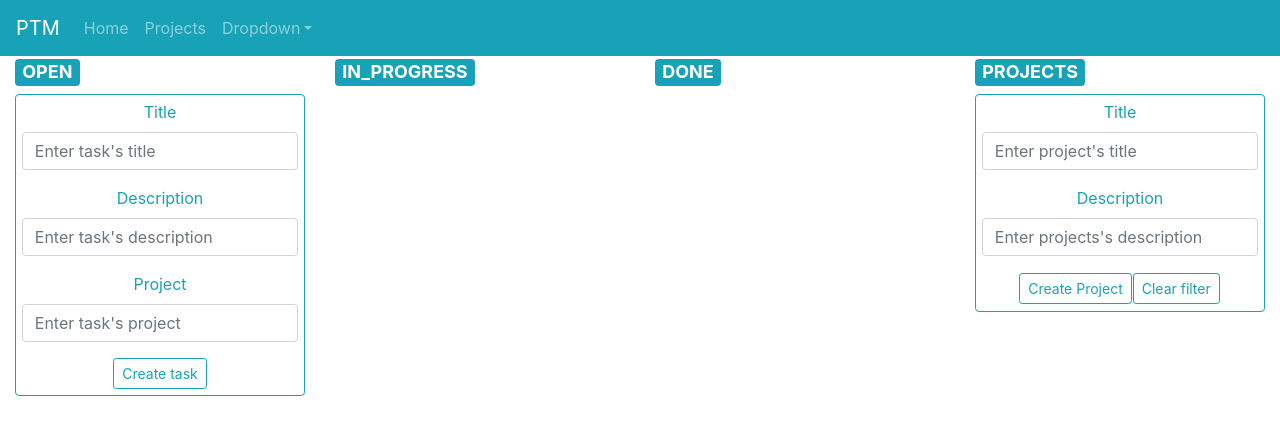
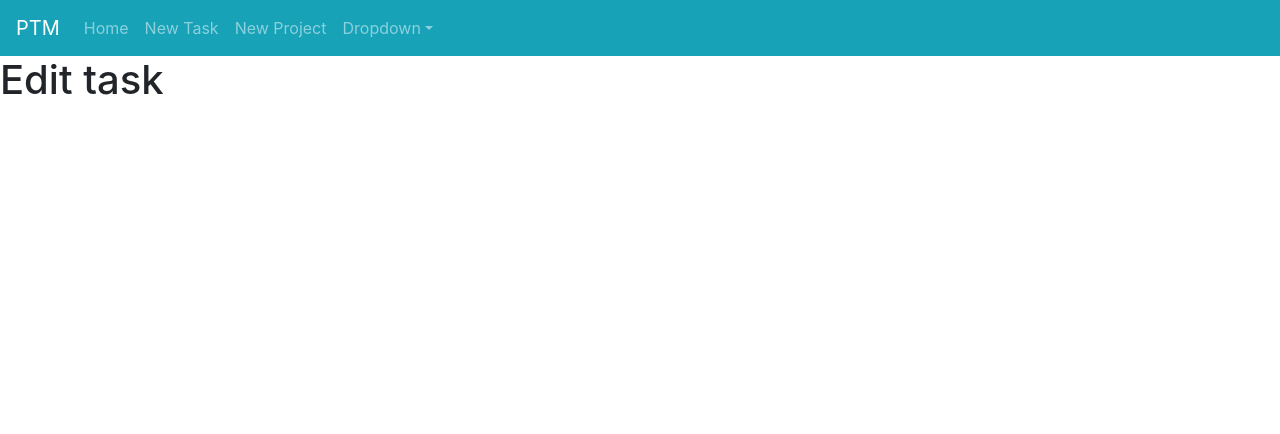
Before and after one commit to medvecky/ptm-react-web-client, a React (Create React App) app: page /task/1 in a window 1280 px wide. Shown: the top 434 px of the page. Built offline with nearby package versions, Linux system fonts and the light colour scheme.

Commit message:
Implemeneting draft routing

```diff
--- a/package.json
+++ b/package.json
@@ -13,11 +13,14 @@
     "@types/react": "^16.9.43",
     "@types/react-bootstrap": "^1.0.1",
     "@types/react-dom": "^16.9.8",
+    "@types/react-router": "^5.1.8",
+    "@types/react-router-dom": "^5.1.5",
     "bootstrap": "^4.5.0",
     "gh-pages": "^3.1.0",
     "react": "^16.13.1",
     "react-bootstrap": "^1.3.0",
     "react-dom": "^16.13.1",
+    "react-router": "^5.2.0",
     "react-router-dom": "^5.2.0",
     "react-scripts": "3.4.1",
     "typescript": "^3.8.3"
--- a/src/App.tsx
+++ b/src/App.tsx
@@ -1,13 +1,15 @@
 import React from 'react';
-import './App.css';
 import 'bootstrap/dist/css/bootstrap.min.css';
 import PTMContainer from "./components/PTMContainer/PTMContainer";
+import {BrowserRouter} from "react-router-dom";
 
 const App: React.FC = () => {
     return (
-        <div className='App'>
-            <PTMContainer />
-        </div>
+        <BrowserRouter>
+            <div className='App'>
+                <PTMContainer/>
+            </div>
+        </BrowserRouter>
     );
 };
 
--- a/src/components/CreateTaskForm.tsx
+++ b/src/components/CreateTaskForm.tsx
@@ -22,7 +22,8 @@ const CreateTaskForm: React.FC<CreateTaskProps> = props => {
             <Card
                 style={{
                     padding: '2%',
-                    width: '100%'
+                    margin: '5%',
+                    width: '50%'
                 }}
                 border="info"
                 text="info"
--- /dev/null
+++ b/src/components/ListsContainer.tsx
@@ -0,0 +1,71 @@
+import React from "react";
+import {Col, Container, Row} from "react-bootstrap";
+import TasksList from "./TasksList";
+import ProjectsList from "./ProjectsList";
+import {Task} from "../task.model";
+import {EditTaskDto} from "../edit-task.dto";
+import {Project} from "../project.model";
+import {EditProjectDto} from "../edit-project.dto";
+import {RouteComponentProps, withRouter} from "react-router";
+
+type ListsContainerProps = {
+    tasks: Task [];
+    projects: Project [];
+    deleteTaskHandler: (taskId: string) => void;
+    editTaskHandler: (editTaskDto: EditTaskDto) => void;
+    projectFilter: string;
+    deleteProjectHandler: (projectId: string) => void;
+    setProjectFilter: (project: string) => void;
+    editProjectHandler: (editProjectDto: EditProjectDto) => void;
+}
+
+const ListsContainer: React.FC<ListsContainerProps> = (props) => {
+    return (
+        <Container
+            style={{
+                margin: '0',
+                maxWidth: '100%'
+            }}
+        >
+            <Row>
+                <Col xs={10} sm={3} lg={3}>
+                    <TasksList
+                        status='OPEN'
+                        items={props.tasks}
+                        onDeleteTask={props.deleteTaskHandler}
+                        onEditTask={props.editTaskHandler}
+                        project={props.projectFilter}
+                    />
+                </Col>
+                <Col xs={10} sm={3} lg={3}>
+                    <TasksList
+                        status='IN_PROGRESS'
+                        items={props.tasks}
+                        onDeleteTask={props.deleteTaskHandler}
+                        onEditTask={props.editTaskHandler}
+                        project={props.projectFilter}
+                    />
+                </Col>
+                <Col xs={10} sm={3} lg={3}>
+                    <TasksList
+                        status='DONE'
+                        items={props.tasks}
+                        onDeleteTask={props.deleteTaskHandler}
+                        onEditTask={props.editTaskHandler}
+                        project={props.projectFilter}
+                    />
+                </Col>
+                <Col xs={10} sm={3} lg={3}>
+                    <ProjectsList
+                        items={props.projects}
+                        onDeleteProject={props.deleteProjectHandler}
+                        onEditProject={props.editProjectHandler}
+                        onChangeFilter={props.setProjectFilter}
+                    />
+                </Col>
+            </Row>
+        </Container>
+    );
+};
+
+export default ListsContainer;
--- a/src/components/NavBar.tsx
+++ b/src/components/NavBar.tsx
@@ -1,5 +1,6 @@
 import React from 'react';
 import {Nav, Navbar, NavDropdown} from "react-bootstrap";
+import { Link } from 'react-router-dom';
 
 const NavBar :React.FC = () => {
     return (
@@ -8,8 +9,9 @@ const NavBar :React.FC = () => {
             <Navbar.Toggle aria-controls="basic-navbar-nav" />
             <Navbar.Collapse id="basic-navbar-nav">
                 <Nav className="mr-auto">
-                    <Nav.Link href="#home">Home</Nav.Link>
-                    <Nav.Link href="#link">Projects</Nav.Link>
+                    <Nav.Link as={Link} to='/'>Home</Nav.Link>
+                    <Nav.Link as={Link} to='/new-task'>New Task</Nav.Link>
+                    <Nav.Link as={Link} to='/new-project'>New Project</Nav.Link>
                     <NavDropdown title="Dropdown" id="basic-nav-dropdown">
                         <NavDropdown.Item href="#action/3.1">Reports</NavDropdown.Item>
                         <NavDropdown.Item href="#action/3.2">Another action</NavDropdown.Item>
--- a/src/components/PTMContainer/PTMContainer.tsx
+++ b/src/components/PTMContainer/PTMContainer.tsx
@@ -1,21 +1,20 @@
 import React, {useState} from "react";
-import {Col, Container, Row} from "react-bootstrap";
 import {Task} from "../../task.model";
 import {CreateTaskDto} from "../../create-task.dto";
 import {EditTaskDto} from "../../edit-task.dto";
-import TasksList from "../TasksList";
 import CreateTaskForm from "../CreateTaskForm";
 import {updateProjectValues, updateTaskValues} from "./PtmContainerFunctions";
 import {TaskStatus} from "../../task.status.enum";
 import NavBar from "../NavBar";
 import {Project} from "../../project.model";
 import {CreateProjectDto} from "../../create-project.dto";
+import {EditProjectDto} from "../../edit-project.dto";
+import ListsContainer from "../ListsContainer";
 import CreateProjectForm from "../CreateProjectForm";
-import {EditProjectDto} from "../../edit-project.dto";
-import ProjectsList from "../ProjectsList";
+import {Route, withRouter} from "react-router";
 
 
-const PTMContainer: React.FC = () => {
+const PTMContainer: React.FC = (props) => {
     const [tasks, setTasks] = useState<Task[]>([]);
     const [projects, setProjects] = useState<Project[]>([]);
     const [projectFilter, setProjectFilter] = useState<string>('');
@@ -84,70 +83,45 @@ const PTMContainer: React.FC = () => {
         });
     };
 
+    const lists = () => (
+        <ListsContainer
+            tasks={tasks}
+            projects={projects}
+            projectFilter={projectFilter}
+            deleteTaskHandler={deleteTaskHandler}
+            editTaskHandler={editTaskHandler}
+            deleteProjectHandler={deleteProjectHandler}
+            editProjectHandler={editProjectHandler}
+            setProjectFilter={setProjectFilter}
+        />
+    );
+
+    const createTask = () => (
+        <CreateTaskForm onCreateTask={addTaskHandler}/>
+    );
+
+    const createProject = () => (
+        <CreateProjectForm onCreateProject={addProjectHandler} onClearFilter={setProjectFilter} />
+    );
+
+    const editTask = (props: any) => {
+        console.log('editTask', props)
+        return (
+            <h1>Edit task</h1>
+        );
+    };
+
+
+    console.log('PTMContainer',props);
     return (
         <div className='main'>
-            <NavBar />
-            <Container
-                style={{
-                    margin: '0',
-                    maxWidth: '100%'
-                }}
-            >
-                <Row>
-                    <Col xs={10} sm={3} lg={3}>
-                        <TasksList
-                            status='OPEN'
-                            items={tasks}
-                            onDeleteTask={deleteTaskHandler}
-                            onEditTask={editTaskHandler}
-                            project={projectFilter}
-                        />
-                    </Col>
-                    <Col xs={10} sm={3} lg={3}>
-                        <TasksList
-                            status='IN_PROGRESS'
-                            items={tasks}
-                            onDeleteTask={deleteTaskHandler}
-                            onEditTask={editTaskHandler}
-                            project={projectFilter}
-                        />
-                    </Col>
-                    <Col xs={10} sm={3} lg={3}>
-                        <TasksList
-                            status='DONE'
-                            items={tasks}
-                            onDeleteTask={deleteTaskHandler}
-                            onEditTask={editTaskHandler}
-                            project={projectFilter}
-                        />
-                    </Col>
-                    <Col xs={10} sm={3} lg={3}>
-                        <ProjectsList
-                            items={projects}
-                            onDeleteProject={deleteProjectHandler}
-                            onEditProject={editProjectHandler}
-                            onChangeFilter={setProjectFilter}
-                        />
-                    </Col>
-                </Row>
-                <Row>
-                    <Col xs={10} sm={3} lg={3}>
-                        <CreateTaskForm onCreateTask={addTaskHandler}/>
-                    </Col>
-                    <Col>
-                    </Col>
-                    <Col>
-                    </Col>
-                    <Col xs={10} sm={3} lg={3}>
-                        <CreateProjectForm
-                            onCreateProject={addProjectHandler}
-                            onClearFilter={setProjectFilter}
-                        />
-                    </Col>
-                </Row>
-            </Container>
+            <NavBar/>
+            <Route path="/" exact component={lists}/>
+            <Route path="/new-task" exact component={createTask}/>
+            <Route path="/new-project" exact component={createProject}/>
+            <Route path="/task/:id" exact component={editTask} />
         </div>
     );
 };
 
-export default PTMContainer;
+export default withRouter(PTMContainer);
--- a/src/components/ProjectsList.tsx
+++ b/src/components/ProjectsList.tsx
@@ -1,5 +1,5 @@
 import React from 'react';
-import {Container, Row, Badge, Button} from 'react-bootstrap';
+import {Container, Row, Badge} from 'react-bootstrap';
 import {EditProjectDto} from "../edit-project.dto";
 import ProjectForm from "./ProjectForm";
 import {Project} from "../project.model";
--- a/src/components/TaskForm.tsx
+++ b/src/components/TaskForm.tsx
@@ -3,6 +3,7 @@ import {Card, Button} from "react-bootstrap";
 import EditTaskForm from "./EditTaskForm";
 import {EditTaskDto} from "../edit-task.dto";
 import {Task} from "../task.model";
+import {Link} from "react-router-dom";
 
 interface TaskProps {
     task: Task;
@@ -27,7 +28,17 @@ const TaskForm: React.FC<TaskProps> = props => {
                 text="info"
             >
                 <Card.Body>
-                    <Card.Title>{props.task.title}</Card.Title>
+                    <Card.Title>
+                        <Link style={{
+                            color: "lightseagreen"
+
+                        }}
+                            to={'/task/' + props.task.id}
+                            key={props.task.id}
+                        >
+                        {props.task.title}
+                        </Link>
+                    </Card.Title>
                     <Card.Text>
                         {props.task.description}
                     </Card.Text>
```
Also changed, not shown: 1 other file (tests, documents, lock files or other folders).
